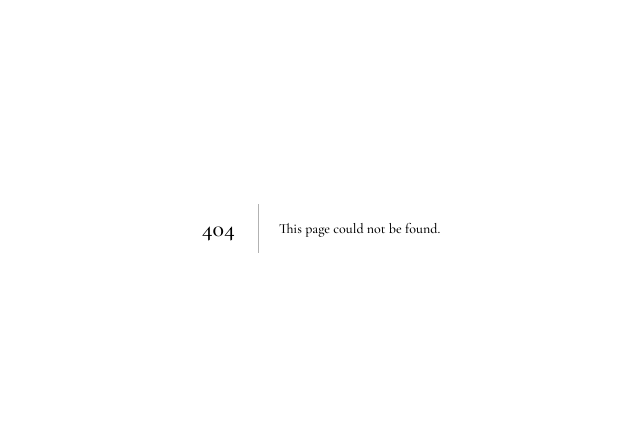
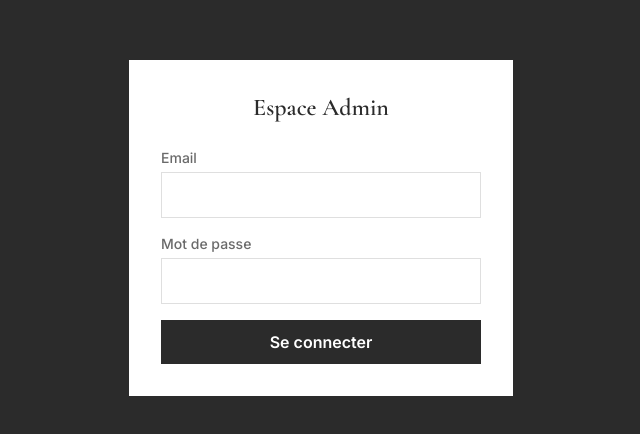
Before and after one commit to gharnett-ai/el-yaziji-marbre, a Next.js app: page /admin/login in a window 1280 px wide. Before the commit this address had no page. Shown: the part 172-606 px from the top of the page, without its empty margins (319-959 px from the left). Built offline with nearby package versions, Linux system fonts and the light colour scheme; no server answers.

Commit message:
Add admin login and quote request dashboard

```diff
--- /dev/null
+++ b/app/admin/login/page.tsx
@@ -0,0 +1,62 @@
+'use client';
+
+import { useState } from 'react';
+import { useRouter } from 'next/navigation';
+import { createClient } from '@/lib/supabase/client';
+
+export default function AdminLoginPage() {
+  const [email, setEmail] = useState('');
+  const [password, setPassword] = useState('');
+  const [message, setMessage] = useState('');
+  const router = useRouter();
+  const supabase = createClient();
+
+  const handleLogin = async (e: React.FormEvent) => {
+    e.preventDefault();
+    setMessage('Connexion...');
+
+    const { error } = await supabase.auth.signInWithPassword({ email, password });
+
+    if (error) {
+      setMessage(`Erreur: ${error.message}`);
+    } else {
+      router.push('/admin');
+    }
+  };
+
+  return (
+    <div className="min-h-screen bg-graphite flex items-center justify-center px-6">
+      <div className="w-full max-w-sm">
+        <div className="bg-white p-8">
+          <h1 className="font-heading text-2xl font-semibold text-graphite mb-6 text-center">Espace Admin</h1>
+          <form onSubmit={handleLogin} className="space-y-4">
+            <div>
+              <label className="block text-sm font-medium text-graphite/70 mb-1">Email</label>
+              <input
+                type="email"
+                required
+                value={email}
+                onChange={(e) => setEmail(e.target.value)}
+                className="w-full border border-graphite/15 p-2.5 outline-none focus:ring-2 focus:ring-gold"
+              />
+            </div>
+            <div>
+              <label className="block text-sm font-medium text-graphite/70 mb-1">Mot de passe</label>
+              <input
+                type="password"
+                required
+                value={password}
+                onChange={(e) => setPassword(e.target.value)}
+                className="w-full border border-graphite/15 p-2.5 outline-none focus:ring-2 focus:ring-gold"
+              />
+            </div>
+            <button type="submit" className="w-full bg-graphite text-white py-2.5 font-semibold hover:bg-graphite-light transition">
+              Se connecter
+            </button>
+            {message && <p className="text-sm text-center text-graphite/70 mt-2">{message}</p>}
+          </form>
+        </div>
+      </div>
+    </div>
+  );
+}
--- /dev/null
+++ b/app/admin/page.tsx
@@ -0,0 +1,102 @@
+'use client';
+
+import { useEffect, useState } from 'react';
+import { useRouter } from 'next/navigation';
+import { createClient } from '@/lib/supabase/client';
+
+interface QuoteRequest {
+  id: string;
+  full_name: string;
+  phone: string;
+  order_type: string;
+  quantity_note: string | null;
+  message: string | null;
+  status: string;
+  created_at: string;
+  products: { name: string } | null;
+}
+
+export default function AdminPage() {
+  const [requests, setRequests] = useState<QuoteRequest[]>([]);
+  const [loading, setLoading] = useState(true);
+  const router = useRouter();
+  const supabase = createClient();
+
+  useEffect(() => {
+    async function init() {
+      const { data } = await supabase.auth.getUser();
+      if (!data.user) {
+        router.push('/admin/login');
+        return;
+      }
+      await loadRequests();
+    }
+    init();
+  }, []);
+
+  async function loadRequests() {
+    const { data, error } = await supabase
+      .from('quote_requests')
+      .select('id, full_name, phone, order_type, quantity_note, message, status, created_at, products(name)')
+      .order('created_at', { ascending: false });
+
+    if (!error && data) setRequests(data as any);
+    setLoading(false);
+  }
+
+  async function updateStatus(id: string, status: string) {
+    await supabase.from('quote_requests').update({ status }).eq('id', id);
+    loadRequests();
+  }
+
+  const statusColor: Record<string, string> = {
+    nouveau: 'bg-gold/15 text-gold',
+    contacte: 'bg-graphite/10 text-graphite',
+    ferme: 'bg-emerald-100 text-emerald-700',
+    perdu: 'bg-red-100 text-red-700',
+  };
+
+  return (
+    <div className="min-h-screen bg-ivory px-6 py-12">
+      <div className="max-w-3xl mx-auto">
+        <h1 className="font-heading text-2xl font-semibold text-graphite mb-6">Demandes de devis</h1>
+
+        {loading ? (
+          <p className="text-graphite/50">Chargement...</p>
+        ) : requests.length === 0 ? (
+          <p className="text-graphite/50">Aucune demande pour le moment.</p>
+        ) : (
+          <div className="space-y-3">
+            {requests.map((r) => (
+              <div key={r.id} className="bg-white border border-graphite/10 p-4">
+                <div className="flex justify-between items-start mb-2">
+                  <div>
+                    <p className="font-semibold text-graphite">{r.full_name}</p>
+                    <a href={`tel:${r.phone}`} className="text-sm text-gold">{r.phone}</a>
+                  </div>
+                  <span className={`text-xs px-2 py-1 font-medium ${statusColor[r.status]}`}>{r.status}</span>
+                </div>
+                {r.products && <p className="text-sm text-graphite/70">Produit: {r.products.name}</p>}
+                <p className="text-sm text-graphite/70">Type: {r.order_type === 'gros' ? 'Gros / Professionnel' : 'Détail'}</p>
+                {r.quantity_note && <p className="text-sm text-graphite/70">Quantité: {r.quantity_note}</p>}
+                {r.message && <p className="text-sm text-graphite/60 mt-1 italic">"{r.message}"</p>}
+                <div className="flex gap-2 mt-3">
+                  <select
+                    value={r.status}
+                    onChange={(e) => updateStatus(r.id, e.target.value)}
+                    className="text-sm border border-graphite/15 px-2 py-1"
+                  >
+                    <option value="nouveau">Nouveau</option>
+                    <option value="contacte">Contacté</option>
+                    <option value="ferme">Fermé</option>
+                    <option value="perdu">Perdu</option>
+                  </select>
+                </div>
+              </div>
+            ))}
+          </div>
+        )}
+      </div>
+    </div>
+  );
+}
```
